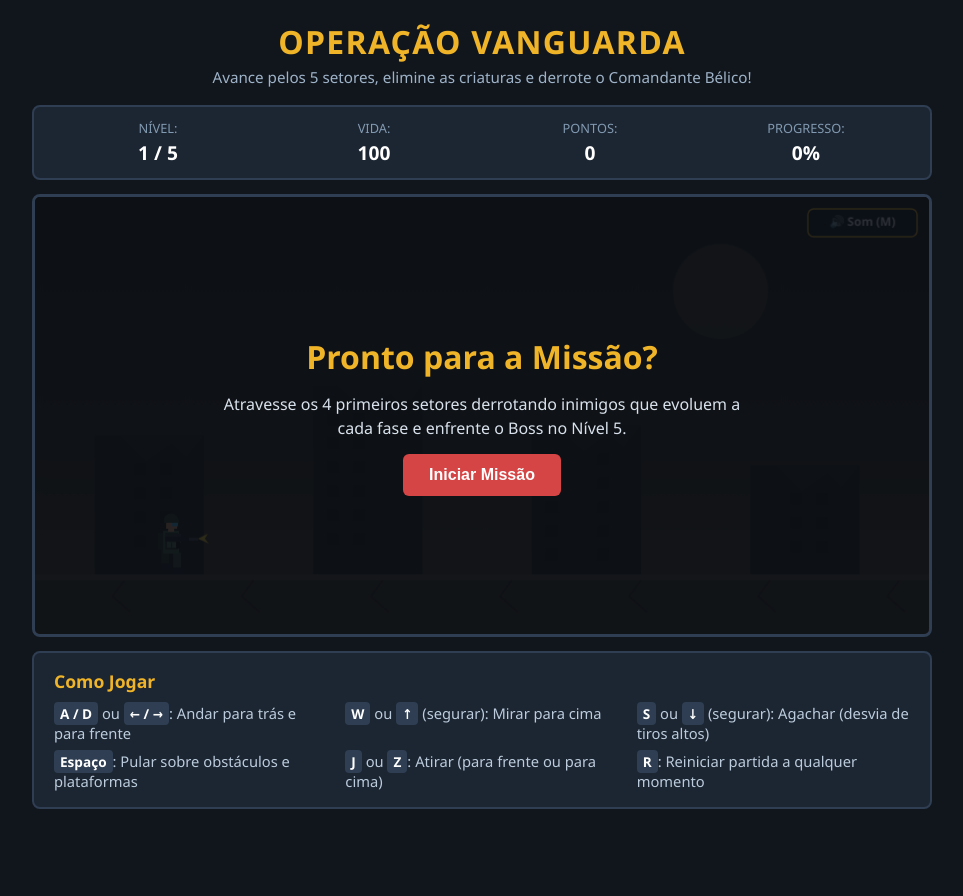
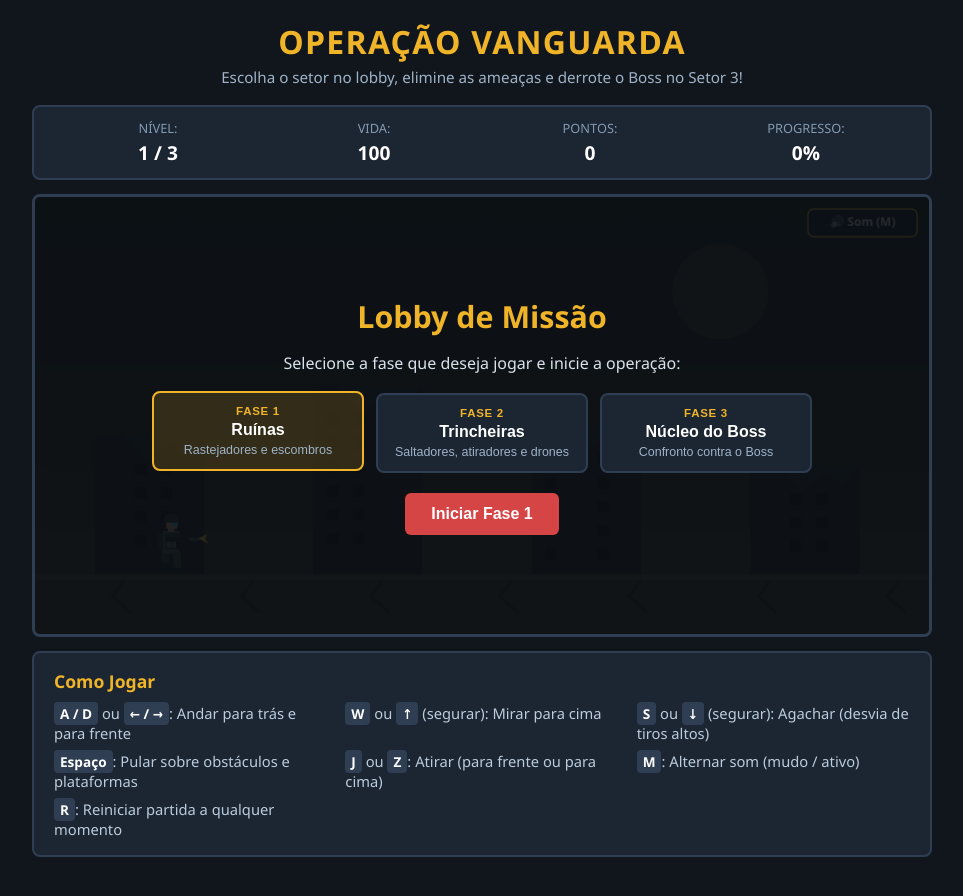
Before and after one commit to WalissonP/jogo-sure_shot, a plain HTML site: page index.html in a window 1280 px wide. Shown: the whole page, without its empty margins (158-1121 px from the left). Before the commit the page ends 849 px from the top, so only its background shows below. Drawn offline with Linux system fonts and the light colour scheme.

Commit message:
Reduz jogo para 3 fases e adiciona lobby de selecao de fase

```diff
--- a/css/estilo.css
+++ b/css/estilo.css
@@ -86,7 +86,7 @@ body {
 .overlay {
   position: absolute;
   inset: 0;
-  background-color: rgba(11, 15, 20, 0.86);
+  background-color: rgba(11, 15, 20, 0.88);
   display: flex;
   flex-direction: column;
   justify-content: center;
@@ -101,14 +101,66 @@ body {
 }
 
 .overlay h2 {
-  font-size: 2rem;
+  font-size: 1.9rem;
   color: #f0b429;
 }
 
 .overlay p {
-  max-width: 520px;
+  max-width: 560px;
   color: #d9e2ec;
   line-height: 1.5;
+}
+
+.lobby-fases {
+  display: grid;
+  grid-template-columns: repeat(3, minmax(160px, 1fr));
+  gap: 12px;
+  width: 100%;
+  max-width: 660px;
+  margin: 4px 0 6px;
+}
+
+.btn-fase {
+  background-color: #1c2532;
+  border: 2px solid #2f3e52;
+  border-radius: 8px;
+  padding: 12px 14px;
+  color: #e6edf3;
+  cursor: pointer;
+  display: flex;
+  flex-direction: column;
+  align-items: center;
+  gap: 4px;
+  transition: border-color 0.2s ease, background-color 0.2s ease, transform 0.12s ease;
+}
+
+.btn-fase:hover {
+  border-color: #f0b429;
+  background-color: #243041;
+}
+
+.btn-fase.ativo {
+  border-color: #f0b429;
+  background-color: rgba(240, 180, 41, 0.16);
+  transform: translateY(-2px);
+}
+
+.fase-tag {
+  font-size: 0.72rem;
+  text-transform: uppercase;
+  letter-spacing: 0.06em;
+  color: #f0b429;
+  font-weight: bold;
+}
+
+.btn-fase strong {
+  font-size: 1rem;
+  color: #ffffff;
+}
+
+.btn-fase small {
+  font-size: 0.78rem;
+  color: #9fb3c8;
 }
 
 .placar-final {
@@ -164,3 +216,9 @@ body {
   border-radius: 4px;
   font-size: 0.85rem;
 }
+
+@media (max-width: 600px) {
+  .lobby-fases {
+    grid-template-columns: 1fr;
+  }
+}
--- a/index.html
+++ b/index.html
@@ -9,7 +9,7 @@
 <body>
   <header class="cabecalho">
     <h1>Operação Vanguarda</h1>
-    <p class="subtitulo">Avance pelos 5 setores, elimine as criaturas e derrote o Comandante Bélico!</p>
+    <p class="subtitulo">Escolha o setor no lobby, elimine as ameaças e derrote o Boss no Setor 3!</p>
   </header>
 
   <main class="container-principal">
@@ -17,7 +17,7 @@
     <section class="hud" aria-label="Status da partida">
       <div class="hud-item">
         <span class="hud-rotulo">Nível:</span>
-        <strong id="hud-nivel">1 / 5</strong>
+        <strong id="hud-nivel">1 / 3</strong>
       </div>
       <div class="hud-item">
         <span class="hud-rotulo">Vida:</span>
@@ -37,11 +37,30 @@
     <div class="palco-wrapper">
       <canvas id="tela-jogo" width="900" height="440"></canvas>
 
-      <!-- Tela inicial sobreposta -->
+      <!-- Lobby / Tela inicial sobreposta -->
       <div id="overlay-inicio" class="overlay">
-        <h2>Pronto para a Missão?</h2>
-        <p>Atravesse os 4 primeiros setores derrotando inimigos que evoluem a cada fase e enfrente o Boss no Nível 5.</p>
-        <button id="btn-iniciar" type="button" class="btn-primario">Iniciar Missão</button>
+        <h2>Lobby de Missão</h2>
+        <p>Selecione a fase que deseja jogar e inicie a operação:</p>
+
+        <div id="lobby-fases" class="lobby-fases" role="group" aria-label="Seleção de fase">
+          <button type="button" class="btn-fase ativo" data-fase="0">
+            <span class="fase-tag">Fase 1</span>
+            <strong>Ruínas</strong>
+            <small>Rastejadores e escombros</small>
+          </button>
+          <button type="button" class="btn-fase" data-fase="1">
+            <span class="fase-tag">Fase 2</span>
+            <strong>Trincheiras</strong>
+            <small>Saltadores, atiradores e drones</small>
+          </button>
+          <button type="button" class="btn-fase" data-fase="2">
+            <span class="fase-tag">Fase 3</span>
+            <strong>Núcleo do Boss</strong>
+            <small>Confronto contra o Boss</small>
+          </button>
+        </div>
+
+        <button id="btn-iniciar" type="button" class="btn-primario">Iniciar Fase 1</button>
       </div>
 
       <!-- Tela de fim de partida (Vitória ou Derrota) -->
@@ -62,6 +81,7 @@
         <li><strong>S</strong> ou <strong>↓</strong> (segurar): Agachar (desvia de tiros altos)</li>
         <li><strong>Espaço</strong>: Pular sobre obstáculos e plataformas</li>
         <li><strong>J</strong> ou <strong>Z</strong>: Atirar (para frente ou para cima)</li>
+        <li><strong>M</strong>: Alternar som (mudo / ativo)</li>
         <li><strong>R</strong>: Reiniciar partida a qualquer momento</li>
       </ul>
     </section>
```
